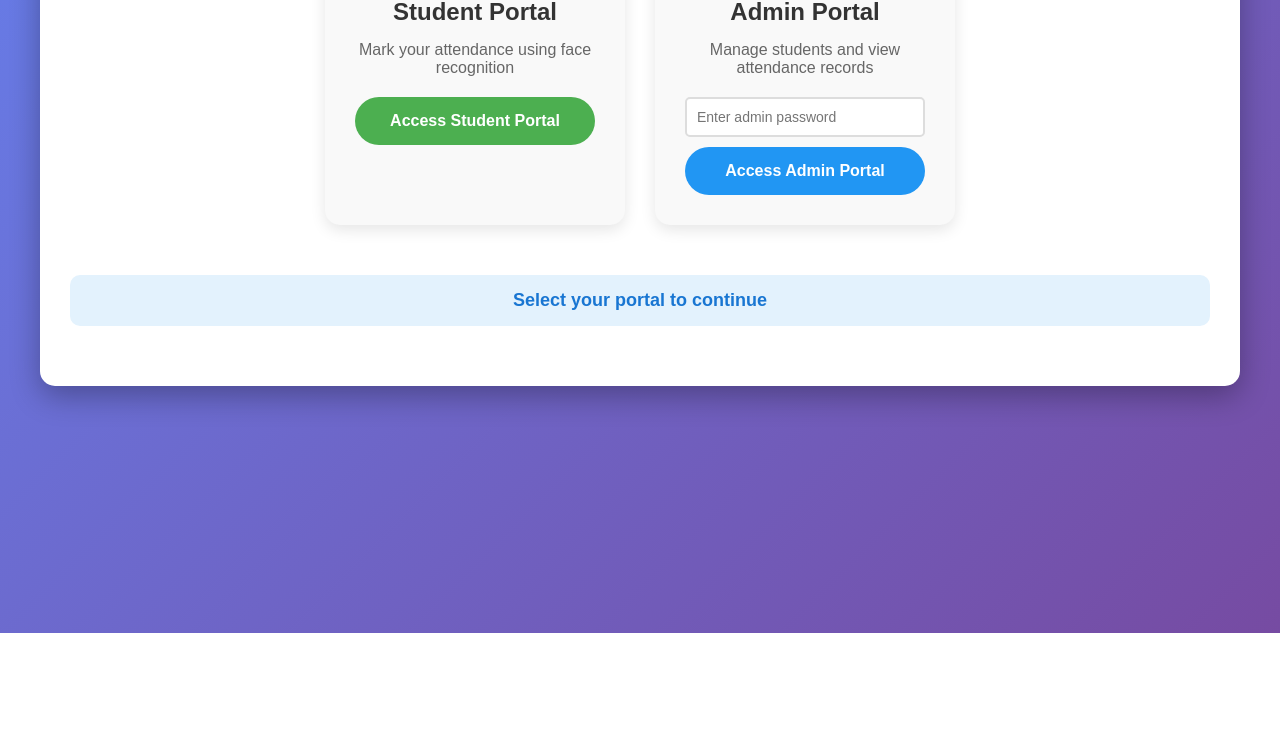
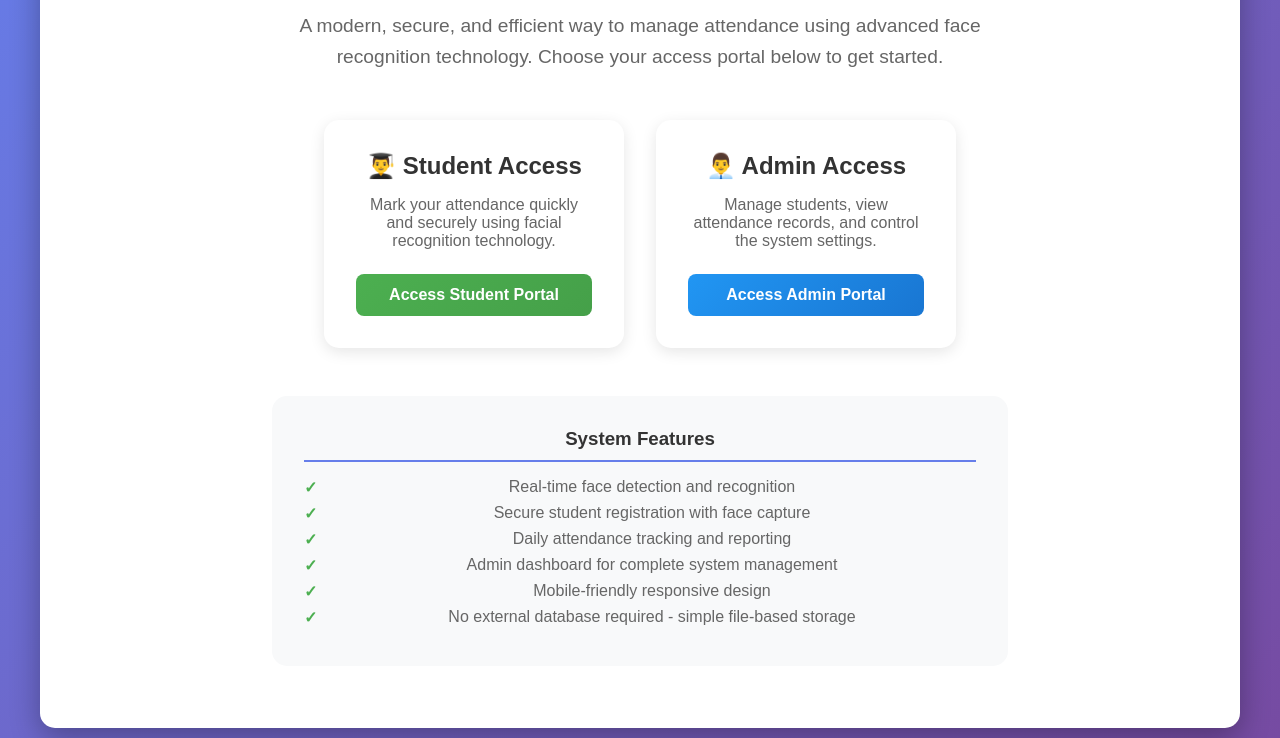
Before and after one commit to nandish-tech/SAS, a website: page index.html in a window 1280 px wide. Shown: the part 167-905 px from the top of the page. Before the commit the page ends 800 px from the top, so only its background shows below. Drawn offline with Linux system fonts and the light colour scheme.

Commit message:
Update index.html

```diff
--- a/index.html
+++ b/index.html
@@ -1,4 +1,3 @@
-
 <!DOCTYPE html>
 <html lang="en">
 <head>
@@ -9,57 +8,185 @@
     <meta name="apple-mobile-web-app-status-bar-style" content="default">
     <title>Face Recognition Attendance System</title>
     <link href="style.css" rel="stylesheet" type="text/css" />
+    <style>
+        .front-page {
+            text-align: center;
+            padding: 2rem;
+            max-width: 800px;
+            margin: 0 auto;
+        }
+
+        .welcome-section {
+            margin-bottom: 3rem;
+        }
+
+        .welcome-section h1 {
+            font-size: 2.5rem;
+            color: #333;
+            margin-bottom: 1rem;
+        }
+
+        .welcome-section p {
+            font-size: 1.2rem;
+            color: #666;
+            line-height: 1.6;
+            margin-bottom: 2rem;
+        }
+
+        .access-options {
+            display: flex;
+            justify-content: center;
+            gap: 2rem;
+            flex-wrap: wrap;
+            margin-top: 2rem;
+        }
+
+        .access-card {
+            background: white;
+            border-radius: 15px;
+            padding: 2rem;
+            box-shadow: 0 4px 15px rgba(0,0,0,0.1);
+            transition: transform 0.3s ease, box-shadow 0.3s ease;
+            min-width: 250px;
+            max-width: 300px;
+        }
+
+        .access-card:hover {
+            transform: translateY(-5px);
+            box-shadow: 0 8px 25px rgba(0,0,0,0.15);
+        }
+
+        .access-card h2 {
+            color: #333;
+            margin-bottom: 1rem;
+            font-size: 1.5rem;
+        }
+
+        .access-card p {
+            color: #666;
+            margin-bottom: 1.5rem;
+            font-size: 1rem;
+        }
+
+        .access-btn {
+            padding: 12px 24px;
+            border: none;
+            border-radius: 8px;
+            font-size: 1rem;
+            font-weight: 600;
+            cursor: pointer;
+            transition: all 0.3s ease;
+            text-decoration: none;
+            display: inline-block;
+            width: 100%;
+        }
+
+        .student-access-btn {
+            background: linear-gradient(135deg, #4CAF50, #45a049);
+            color: white;
+        }
+
+        .student-access-btn:hover {
+            background: linear-gradient(135deg, #45a049, #3d8b40);
+            transform: scale(1.05);
+        }
+
+        .admin-access-btn {
+            background: linear-gradient(135deg, #2196F3, #1976D2);
+            color: white;
+        }
+
+        .admin-access-btn:hover {
+            background: linear-gradient(135deg, #1976D2, #1565C0);
+            transform: scale(1.05);
+        }
+
+        .features {
+            margin-top: 3rem;
+            background: #f8f9fa;
+            padding: 2rem;
+            border-radius: 15px;
+        }
+
+        .features h3 {
+            color: #333;
+            margin-bottom: 1rem;
+        }
+
+        .features ul {
+            list-style: none;
+            padding: 0;
+        }
+
+        .features li {
+            color: #666;
+            margin-bottom: 0.5rem;
+            padding-left: 1.5rem;
+            position: relative;
+        }
+
+        .features li:before {
+            content: "✓";
+            color: #4CAF50;
+            font-weight: bold;
+            position: absolute;
+            left: 0;
+        }
+
+        @media (max-width: 768px) {
+            .access-options {
+                flex-direction: column;
+                align-items: center;
+            }
+
+            .welcome-section h1 {
+                font-size: 2rem;
+            }
+
+            .access-card {
+                min-width: 280px;
+            }
+        }
+    </style>
 </head>
 <body>
     <div class="container">
-        <h1>Face Recognition Attendance System</h1>
-
-        <div class="dashboard-selection">
-            <div class="dashboard-card">
-                <h2>Student Portal</h2>
-                <p>Mark your attendance using face recognition</p>
-                <button onclick="window.location.href='student-dashboard.html'" class="dashboard-btn student-btn">
-                    Access Student Portal
-                </button>
+        <div class="front-page">
+            <div class="welcome-section">
+                <h1>Welcome to Face Recognition Attendance System</h1>
+                <p>A modern, secure, and efficient way to manage attendance using advanced face recognition technology. Choose your access portal below to get started.</p>
             </div>
 
-            <div class="dashboard-card">
-                <h2>Admin Portal</h2>
-                <p>Manage students and view attendance records</p>
-                <div class="admin-login">
-                    <input type="password" id="adminPassword" placeholder="Enter admin password" required>
-                    <button onclick="loginAdmin()" class="dashboard-btn admin-btn">
+            <div class="access-options">
+                <div class="access-card">
+                    <h2>👨‍🎓 Student Access</h2>
+                    <p>Mark your attendance quickly and securely using facial recognition technology.</p>
+                    <button onclick="window.location.href='student-dashboard.html'" class="access-btn student-access-btn">
+                        Access Student Portal
+                    </button>
+                </div>
+
+                <div class="access-card">
+                    <h2>👨‍💼 Admin Access</h2>
+                    <p>Manage students, view attendance records, and control the system settings.</p>
+                    <button onclick="window.location.href='home.html'" class="access-btn admin-access-btn">
                         Access Admin Portal
                     </button>
                 </div>
             </div>
-        </div>
 
-        <div class="status">
-            <p id="statusMessage">Select your portal to continue</p>
+            <div class="features">
+                <h3>System Features</h3>
+                <ul>
+                    <li>Real-time face detection and recognition</li>
+                    <li>Secure student registration with face capture</li>
+                    <li>Daily attendance tracking and reporting</li>
+                    <li>Admin dashboard for complete system management</li>
+                    <li>Mobile-friendly responsive design</li>
+                    <li>No external database required - simple file-based storage</li>
+                </ul>
+            </div>
         </div>
     </div>
-
-    <script>
-        function loginAdmin() {
-            const password = document.getElementById('adminPassword').value;
-            const adminPassword = 'admin123'; // In production, use proper authentication
-
-            if (password === adminPassword) {
-                localStorage.setItem('adminLoggedIn', 'true');
-                window.location.href = 'admin-dashboard.html';
-            } else {
-                document.getElementById('statusMessage').textContent = 'Invalid admin password!';
-                document.getElementById('statusMessage').style.color = '#f44336';
-            }
-        }
-
-        // Allow Enter key to login
-        document.getElementById('adminPassword').addEventListener('keypress', function(e) {
-            if (e.key === 'Enter') {
-                loginAdmin();
-            }
-        });
-    </script>
 </body>
 </html>
```
